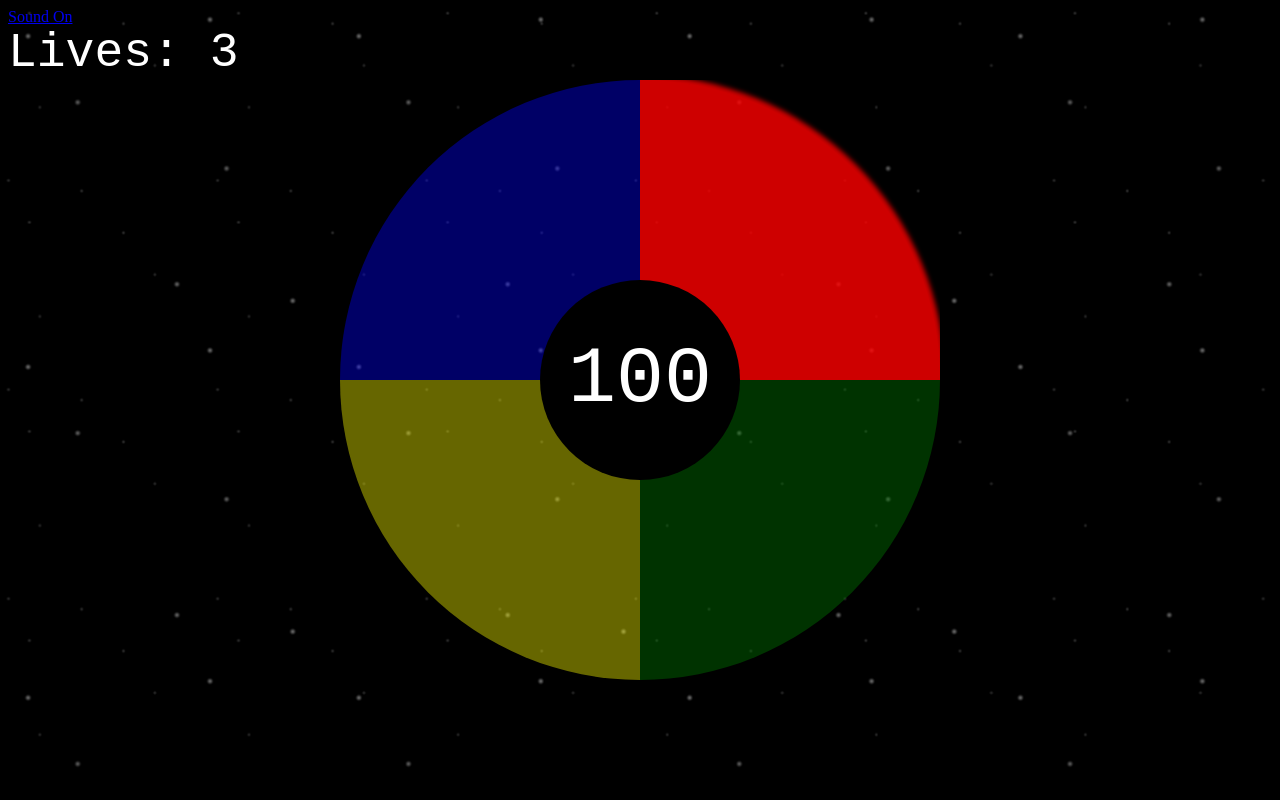
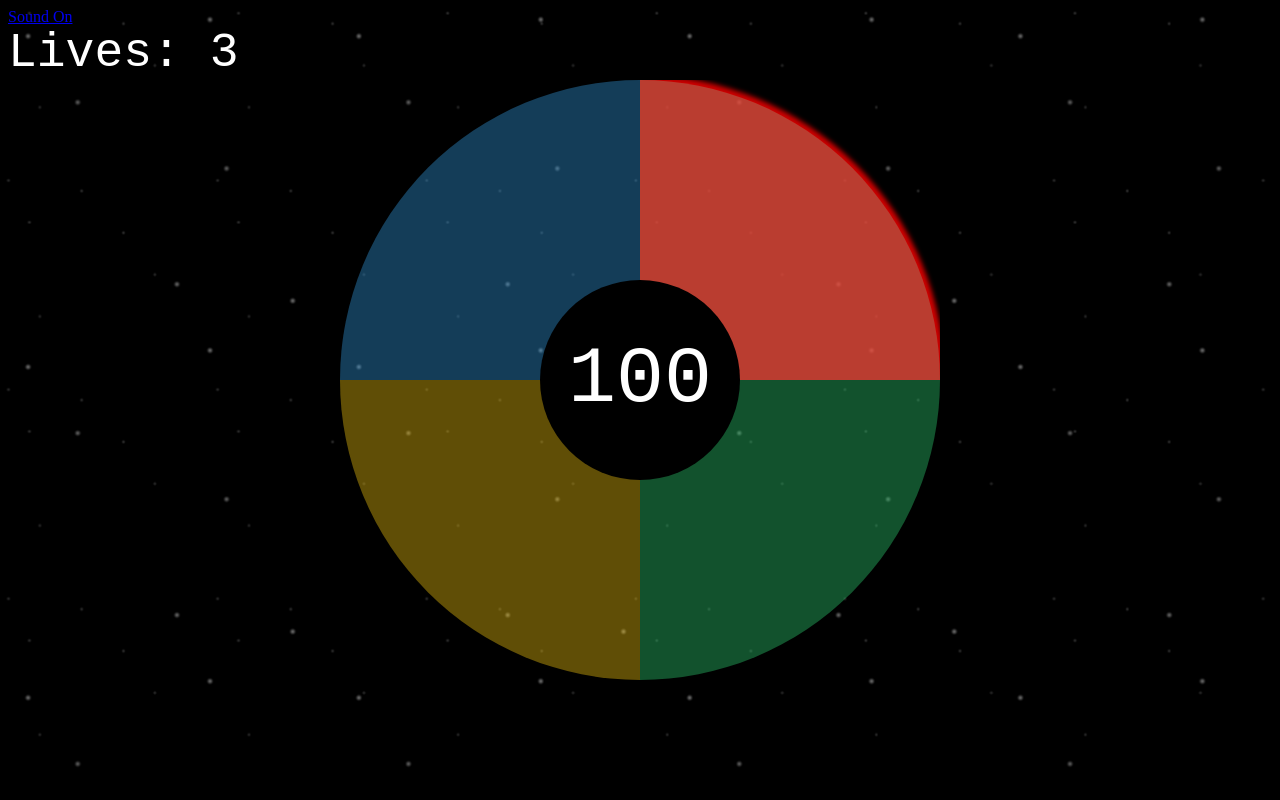
Before and after one commit to mndie28/Simon, a plain HTML site: page index.html in a window 1280 px wide. Both pictures are taken after a click on the element "Play". Drawn offline with Linux system fonts and the light colour scheme.

Commit message:
Flat colors for Simon

```diff
--- a/index.html
+++ b/index.html
@@ -21,10 +21,10 @@
             </div>
             <div id="lives">Lives: </div>
             <div id="simon" class="simon">
-               <div id="blue" class="tile" style="background-color:blue"></div>
-               <div id="red" class="tile" style="background-color:red"></div>
-               <div id="green" class="tile" style="background-color:green"></div>
-               <div id="yellow" class="tile" style="background-color:yellow"></div>
+               <div id="blue" class="tile"></div>
+               <div id="red" class="tile"></div>
+               <div id="green" class="tile"></div>
+               <div id="yellow" class="tile"></div>
                <div id="circle"></div>
             </div>
          </div>
--- a/style.css
+++ b/style.css
@@ -26,7 +26,7 @@ body {
 }
 
 .dialog {
-    background-color: grey;
+    background-color: #bdc3c7;
     font-family:"Courier New", Courier, monospace;
     width: 50px;
     margin: 0 auto;
@@ -102,18 +102,22 @@ body {
 }
 
 #red {
+    background-color:#e74c3c;
     clip: rect(0px, 600px, 300px, 300px);
 	width: 600px;
 }
 #green {
+    background-color: #2ecc71;
     clip: rect(300px,600px, 600px, 300px);
 	width: 600px;
 }
 #blue {
+    background-color: #3498db;
     clip: rect(0px, 300px, 300px, 0px);
 	width: 600px;
 }
 #yellow {
+    background-color: #f1c40f;
     clip: rect(300px, 300px, 600px, 0px);
 	width: 600px;
 }
```
